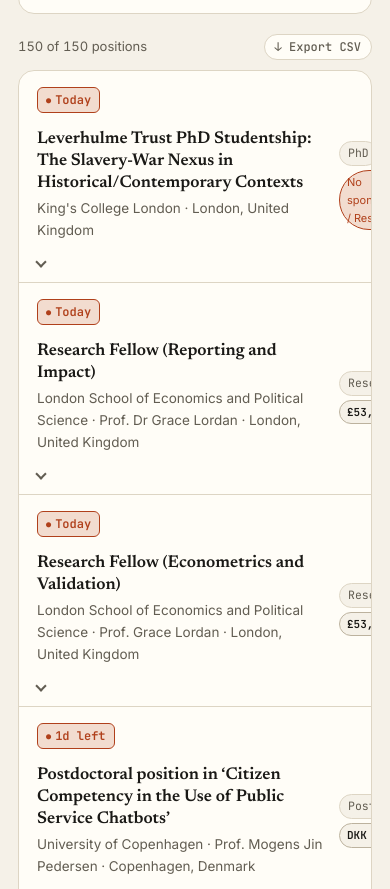
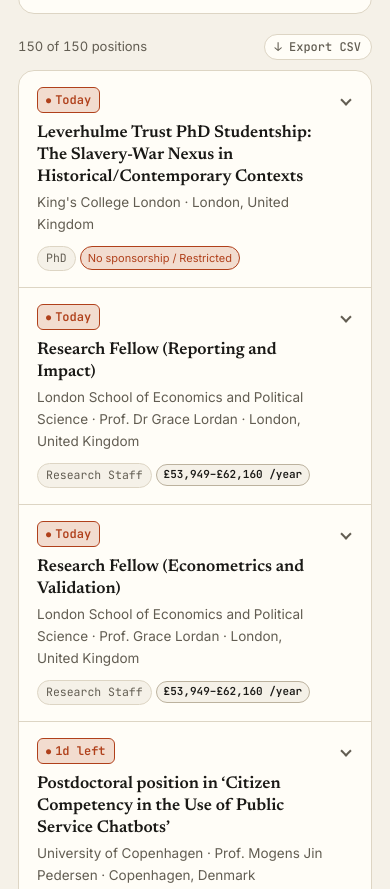
Before and after one commit to AmirrezaFarnamTaheri/Collegeum, a plain HTML site: page docs/index.html in a window 390 px wide. Shown: the part 1254-2143 px from the top of the page. Drawn offline with Linux system fonts and the light colour scheme.

Commit message:
fix(ui): prevent oversized salary labels from collapsing ledger titles

```diff
--- a/docs/index.html
+++ b/docs/index.html
@@ -556,13 +556,28 @@
       box-sizing: border-box;
       width: 100%;
       display: grid;
-      grid-template-columns: 100px 1fr auto 14px;
+      grid-template-columns: max-content minmax(0, 1fr) fit-content(40%) 14px;
       gap: 16px;
       align-items: center;
       padding: 16px 18px;
       cursor: pointer;
       transition: background 0.15s ease, box-shadow 0.15s ease;
     }
+    /* A long salary note must not take the space reserved for the position title. */
+    .row-info {
+      min-width: 0;
+      overflow-wrap: anywhere;
+    }
+    .row-badges {
+      display: flex;
+      gap: 4px;
+      align-items: center;
+      flex-wrap: wrap;
+      min-width: 0;
+      max-width: 100%;
+    }
+    .row-main .chev { justify-self: center; }
+
     .job-card:focus-visible { outline: 2px solid var(--acc); outline-offset: 3px; }
     .row-main:hover, .row-main:focus-visible {
       background: linear-gradient(90deg, var(--acc2), transparent);
@@ -652,7 +667,11 @@
       background: var(--bg);
       color: var(--ink);
       border: 1px solid var(--rule-strong);
-      white-space: nowrap;
+      white-space: normal;
+      max-width: 100%;
+      min-width: 0;
+      overflow-wrap: anywhere;
+      line-height: 1.4;
     }
     .tag-tool {
       font-size: 11px;
@@ -716,7 +735,7 @@
     /* Grid Cards View */
     .grid-wrap {
       display: grid;
-      grid-template-columns: repeat(auto-fill, minmax(340px, 1fr));
+      grid-template-columns: repeat(auto-fill, minmax(min(100%, 340px), 1fr));
       gap: 16px;
       margin-bottom: 24px;
     }
@@ -1354,9 +1373,11 @@
       .hero { grid-template-columns: 1fr; }
       .arcade { justify-self: start; max-width: 240px; order: -1; }
       .footer-cols { grid-template-columns: 1fr; gap: 28px; }
-      .row-main { grid-template-columns: 1fr 14px; }
-      .row-main .dl { grid-column: 1 / -1; justify-self: start; }
-      .row-main .tag { grid-row: 2; justify-self: start; }
+      .row-main { grid-template-columns: minmax(0, 1fr) 14px; gap: 10px 12px; align-items: start; }
+      .row-main .dl { grid-column: 1; grid-row: 1; justify-self: start; }
+      .row-info { grid-column: 1; grid-row: 2; }
+      .row-badges { grid-column: 1 / -1; grid-row: 3; }
+      .row-main .chev { grid-column: 2; grid-row: 1; align-self: center; }
       .more-inner { padding-left: 18px; }
       .modal-grid { grid-template-columns: 1fr; }
       .modal-timeline-strip {
@@ -1966,11 +1987,11 @@
           <div class="row" data-id="${r.id}" style="animation-delay:${Math.min(i * 30, 300)}ms">
             <div class="row-main" tabindex="0" role="button" aria-expanded="false">
               <span class="dl ${b.cls}"><span class="pip">${b.pip}</span>${esc(b.label)}</span>
-              <div>
+              <div class="row-info">
                 <h4>${esc(r.title)}</h4>
                 <p>${esc(r.institution)}${r.principal_investigator ? ' &middot; Prof. ' + esc(r.principal_investigator) : ''} &middot; ${esc(place)}</p>
               </div>
-              <div style="display:flex; gap:4px; align-items:center; flex-wrap:wrap;">
+              <div class="row-badges">
                 <span class="tag">${esc(kindLabel)}</span>
                 ${visaHtml}
                 ${r.is_remote ? '<span class="tag-remote">Remote</span>' : ''}
```
